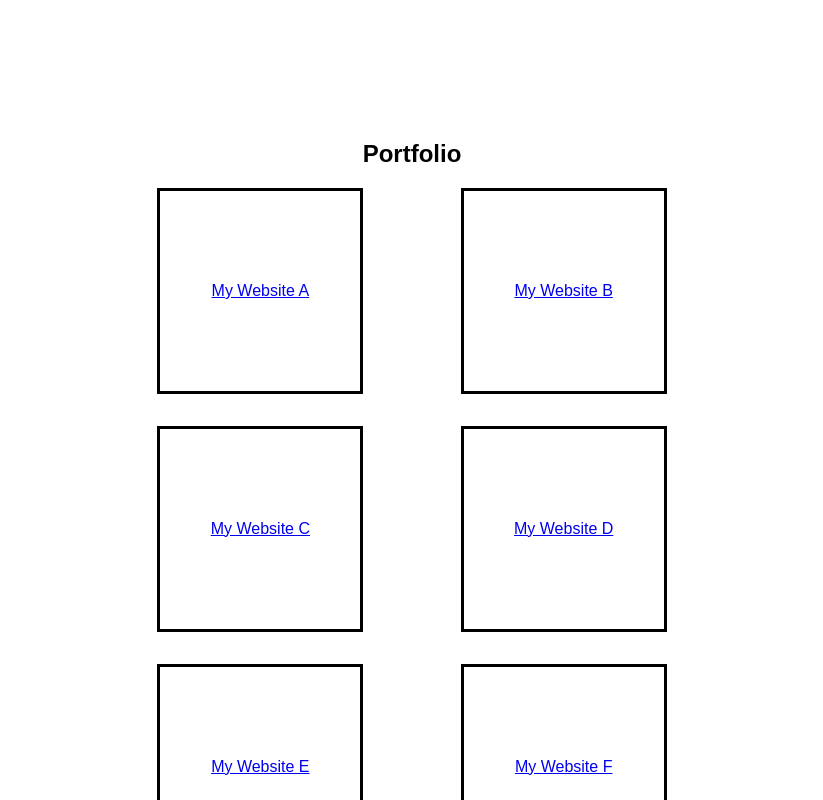
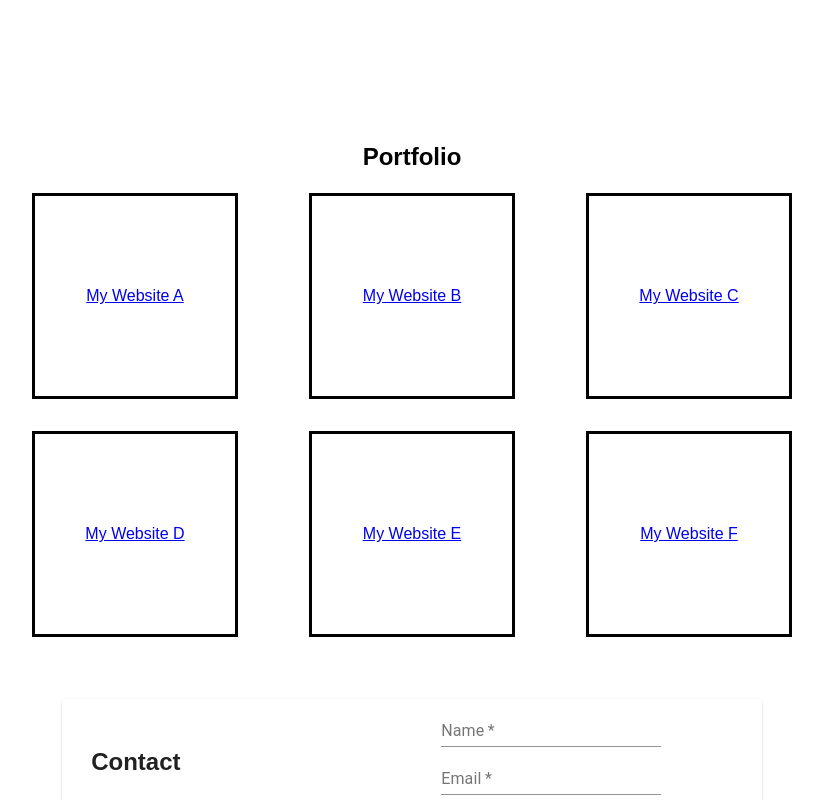
Before and after one commit to TandyN/my-website, a React app: page / in a window 1280 px wide. Shown: the part 1880-2680 px from the top of the page, without its empty margins (228-1051 px from the left). Built offline with nearby package versions, Linux system fonts and the light colour scheme.

Commit message:
Change max width of portfolio section

```diff
--- a/src/components/SectionPortfolio/index.jsx
+++ b/src/components/SectionPortfolio/index.jsx
@@ -10,7 +10,6 @@ const styledSectionPortfolioWrapper = makeStyles({
     justifyContent: 'space-evenly',
     margin: 'auto',
     minHeight: '65%',
-    width: '50%',
   },
 });
 
```
